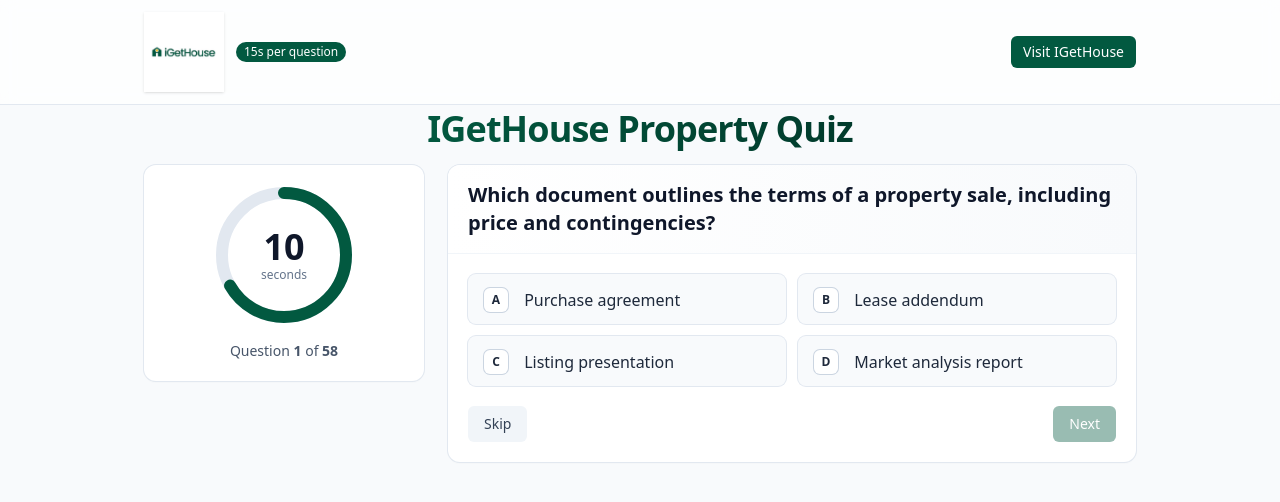
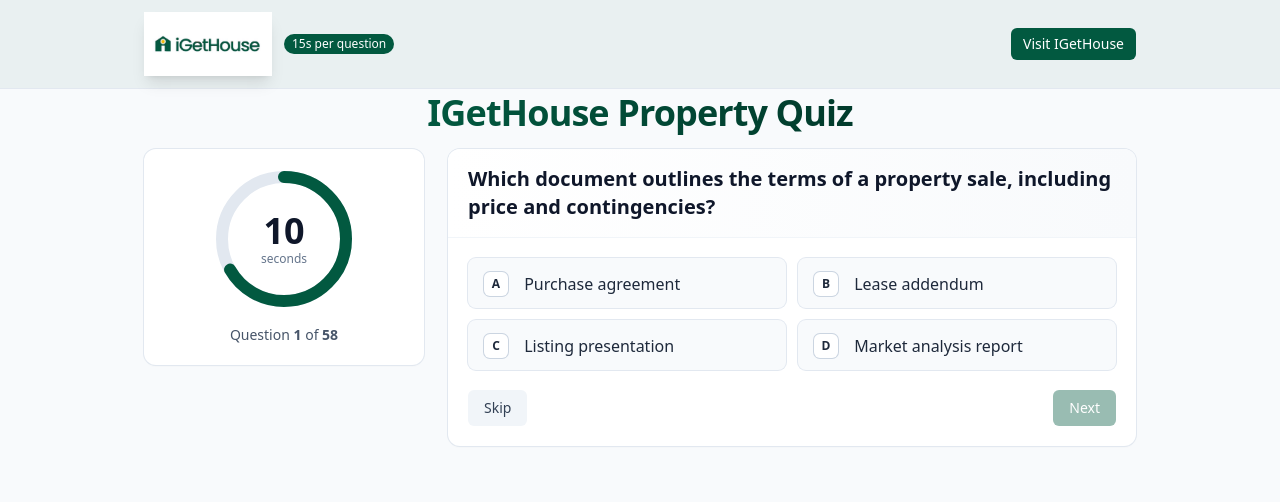
Before and after one commit to Ifodo/real-estate-quiz, a plain HTML site: page index.html in a window 1280 px wide. Drawn offline with nearby package versions, Linux system fonts and the light colour scheme.

Commit message:
style: update header logo to rectangular aspect and improve visibility

```diff
--- a/index.html
+++ b/index.html
@@ -10,9 +10,9 @@
 	<meta name="description" content="IGetHouse Property Quiz - Real estate trivia with a 15s timer. Test your knowledge!" />
 </head>
 <body class="min-h-screen bg-slate-50 text-slate-900 antialiased" style="--brand:#025940; --brand-600:#014a37; --brand-700:#013a2b;">
-	<header class="border-b border-slate-200 bg-white/70 backdrop-blur sticky top-0 z-10">
+	<header class="border-b border-slate-200 bg-[color:rgba(2,89,64,0.06)] sticky top-0 z-10">
 		<div class="max-w-5xl mx-auto px-4 py-3 flex items-center gap-3">
-			<img id="brand-logo" src="./assets/logo.jpg" alt="IGetHouse Logo" class="h-20 w-20 object-contain select-none shadow bg-white p-1" />
+			<img id="brand-logo" src="./assets/logo.jpg" alt="IGetHouse Logo" class="h-16 w-32 object-contain select-none shadow-lg bg-white p-1" />
 			<div class="flex items-baseline gap-2">
 				<span class="inline-flex items-center rounded-full px-2 py-0.5 text-xs font-medium bg-[var(--brand)] text-white">15s per question</span>
 			</div>
```
